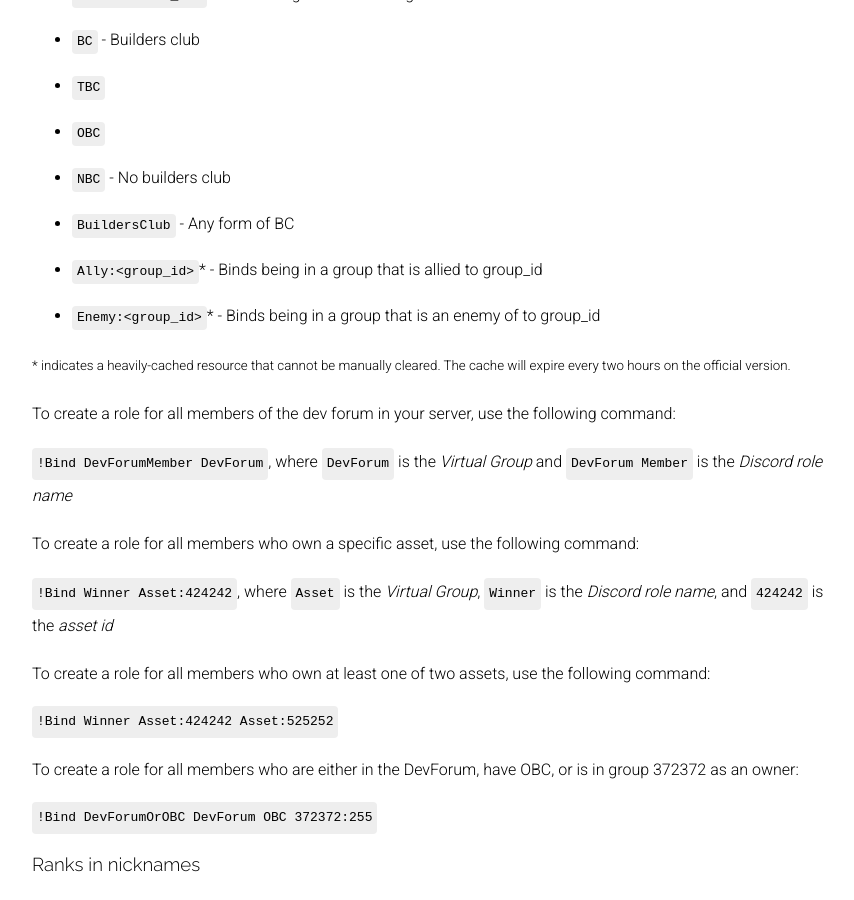
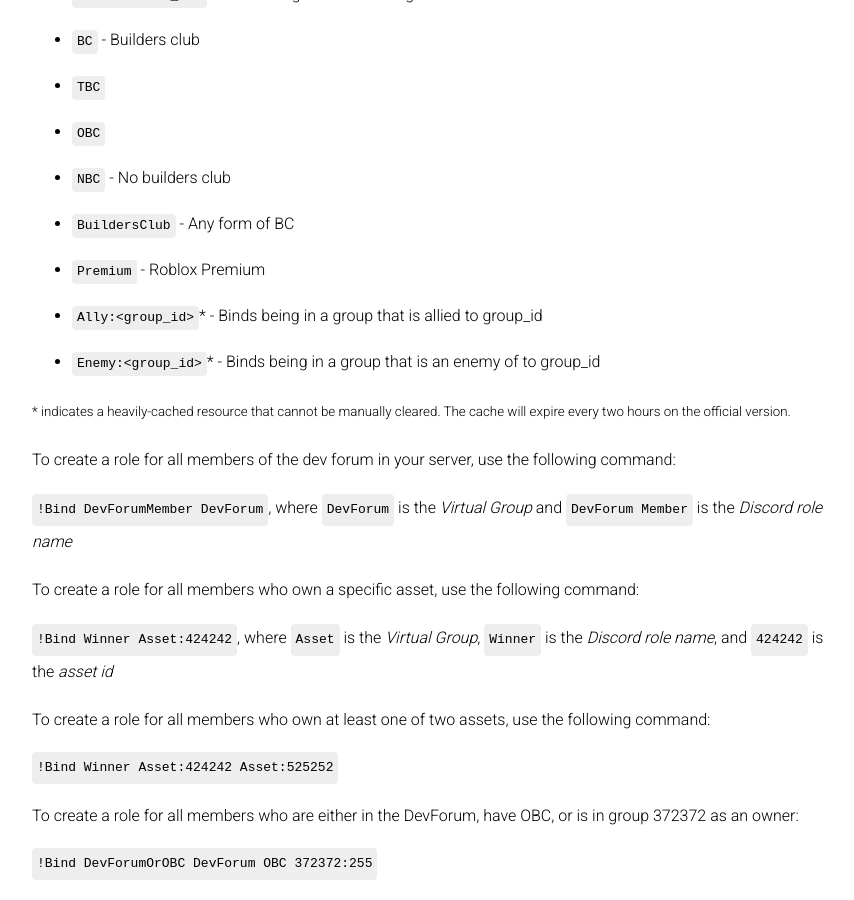
Before and after one commit to evaera/RoVer, a Jekyll site: the page built from index.md, in a window 1280 px wide and 900 px high, scrolled down 7729 px. Shown: the whole window, without its empty margins (208-1062 px from the left). Built offline with Jekyll 4.4.1, drawn with Linux system fonts in a browser that asks for light colours; nearby versions of some CDN libraries; our own code applies the rules of GitHub Pages for plain Markdown files.

Commit message:
Update docs to reflect new Premium virtual group

```diff
--- a/index.md
+++ b/index.md
@@ -155,6 +155,7 @@
 - `OBC`
 - `NBC` - No builders club
 - `BuildersClub` - Any form of BC
+- `Premium` - Roblox Premium
 - `Ally:<group_id>`* - Binds being in a group that is allied to group_id
 - `Enemy:<group_id>`* - Binds being in a group that is an enemy of to group_id
 
```
